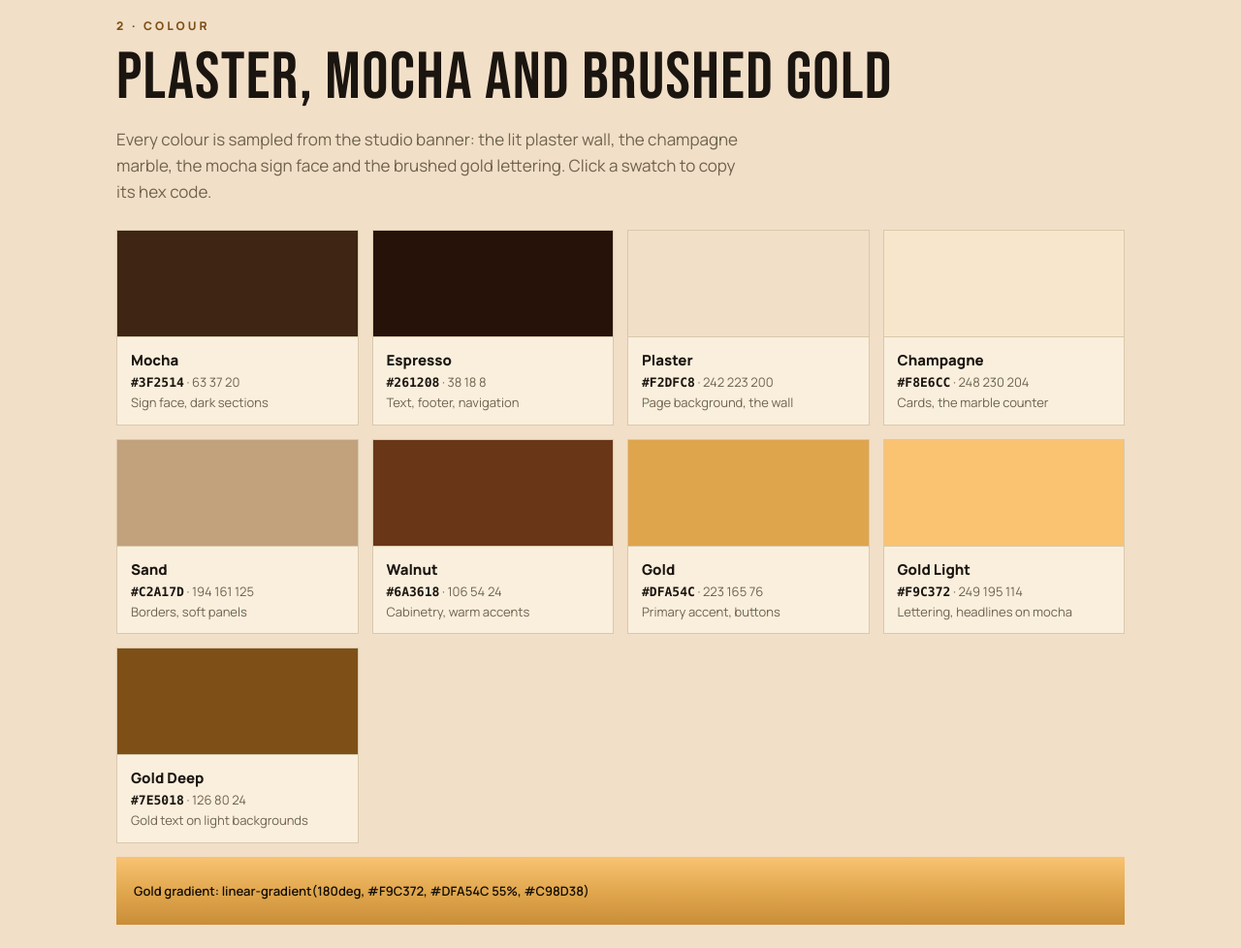
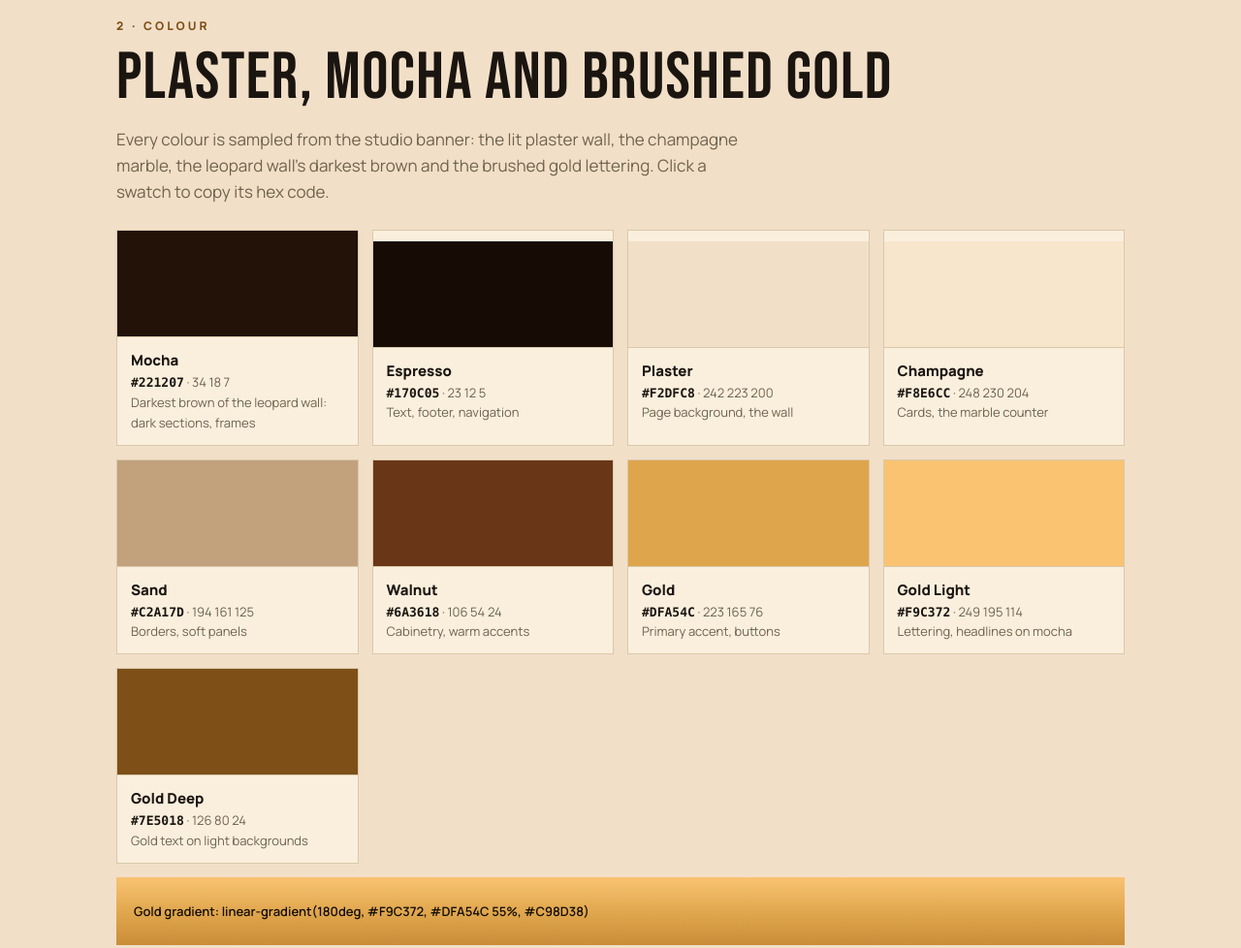
Before and after one commit to jemcdona/michaelmoore, a plain HTML site: page brand/index.html in a window 1280 px wide. Shown: the part 1820-2798 px from the top of the page at 97% size. Drawn offline with nearby package versions, Linux system fonts and the light colour scheme.

Commit message:
Add files via upload

```diff
--- a/brand/index.html
+++ b/brand/index.html
@@ -12,8 +12,8 @@
 <style>
 /* Media kit: champagne paper with onyx and gold tiles, mirroring the website identity */
 :root{
-  --onyx:#261208; --gold:#dfa54c; --gold-hi:#f9c372; --gold-lo:#7e5018;
-  --champagne:#f8e6cc; --cream:#f2dfc8; --paper:#faefdd; --espresso:#3f2514; --blush:#f0d9d0;
+  --onyx:#170C05; --gold:#dfa54c; --gold-hi:#f9c372; --gold-lo:#7e5018;
+  --champagne:#f8e6cc; --cream:#f2dfc8; --paper:#faefdd; --espresso:#221207; --blush:#f0d9d0;
   --ink:#1b1510; --mute:#6f624d; --line:#d8c9ab;
   --display:'Bebas Neue',Impact,sans-serif; --serif:'Cormorant Garamond',Georgia,serif; --sans:Manrope,system-ui,sans-serif;
 }
@@ -121,10 +121,10 @@ footer{background:var(--onyx);color:#8e856f;padding:34px 0;font-size:13px}
 
 <section><div class="wrap">
   <span class="eyebrow">2 &middot; Colour</span><h2>Plaster, mocha and brushed gold</h2>
-  <p class="lead">Every colour is sampled from the studio banner: the lit plaster wall, the champagne marble, the mocha sign face and the brushed gold lettering. Click a swatch to copy its hex code.</p>
+  <p class="lead">Every colour is sampled from the studio banner: the lit plaster wall, the champagne marble, the leopard wall&#39;s darkest brown and the brushed gold lettering. Click a swatch to copy its hex code.</p>
   <div class="sw">
-    <button type="button" data-hex="#3F2514"><div class="chip" style="background:#3f2514"></div><div class="meta"><b>Mocha</b><code>#3F2514</code> &middot; 63 37 20<br>Sign face, dark sections</div></button>
-    <button type="button" data-hex="#261208"><div class="chip" style="background:#261208"></div><div class="meta"><b>Espresso</b><code>#261208</code> &middot; 38 18 8<br>Text, footer, navigation</div></button>
+    <button type="button" data-hex="#221207"><div class="chip" style="background:#221207"></div><div class="meta"><b>Mocha</b><code>#221207</code> &middot; 34 18 7<br>Darkest brown of the leopard wall: dark sections, frames</div></button>
+    <button type="button" data-hex="#170C05"><div class="chip" style="background:#170C05"></div><div class="meta"><b>Espresso</b><code>#170C05</code> &middot; 23 12 5<br>Text, footer, navigation</div></button>
     <button type="button" data-hex="#F2DFC8"><div class="chip" style="background:#f2dfc8"></div><div class="meta"><b>Plaster</b><code>#F2DFC8</code> &middot; 242 223 200<br>Page background, the wall</div></button>
     <button type="button" data-hex="#F8E6CC"><div class="chip" style="background:#f8e6cc"></div><div class="meta"><b>Champagne</b><code>#F8E6CC</code> &middot; 248 230 204<br>Cards, the marble counter</div></button>
     <button type="button" data-hex="#C2A17D"><div class="chip" style="background:#c2a17d"></div><div class="meta"><b>Sand</b><code>#C2A17D</code> &middot; 194 161 125<br>Borders, soft panels</div></button>
```
